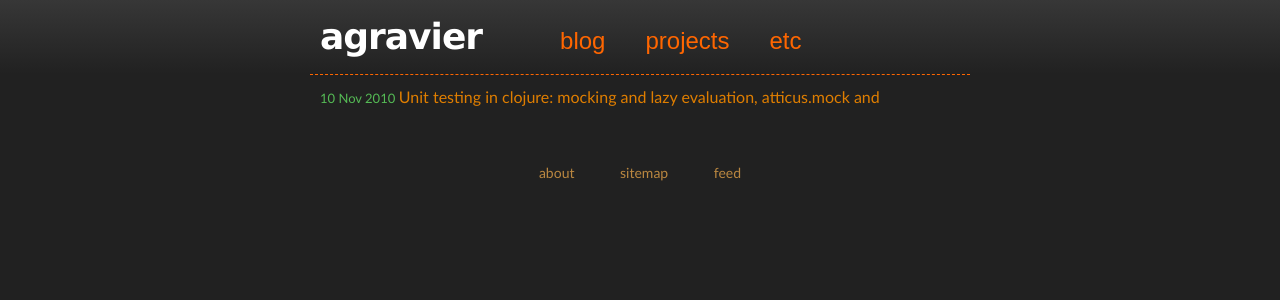
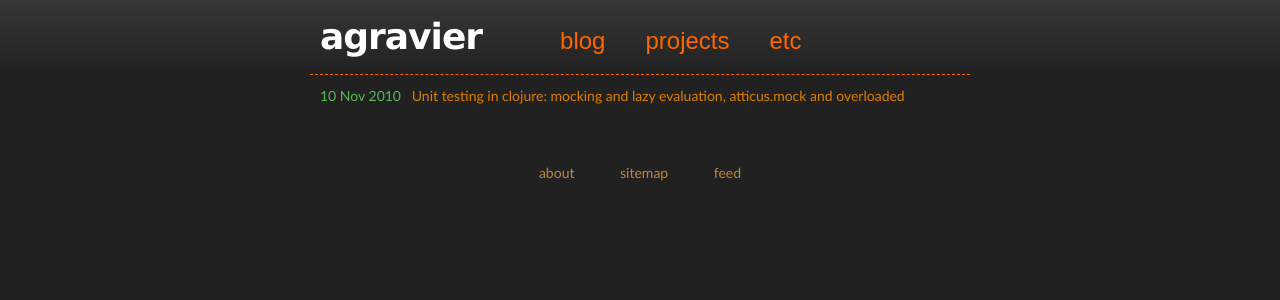
Before and after one commit to agravier/agravier.github.io, a Jekyll site: the page built from index.html, in a window 1280 px wide. Shown: the top 300 px of the page. Built offline with Jekyll 4.4.1, drawn with Linux system fonts in a browser that asks for light colours; Markdown is read by kramdown in place of the engine named in the settings.

Commit message:
Adjust small devices style and blogpost list formatting.

```diff
--- a/index.html
+++ b/index.html
@@ -6,7 +6,7 @@
         <div class="content">
           <ul class="related">
             {% for post in site.posts %}
-	      <li><span class="date">{{ post.date | date: "%d %b %Y" }}</span>
+	      <li><span class="date">{{ post.date | date: "%d %b %Y" }}</span>&nbsp;&nbsp;
                   <span class="title"><a href="{{ post.url }}">{{ post.title }}</a></span>
                   </li>
             {% endfor %}
--- a/stylesheets/stylesheet.css
+++ b/stylesheets/stylesheet.css
@@ -370,11 +370,10 @@
 }
 
 ul.related li span.title {
-  font-size: medium;
+  text-align: right;
 }
 
 ul.related li span.date {
-  font-size: small;
   color: #55bb55;
 }
 
@@ -492,7 +491,7 @@
 
 @media screen and (max-width: 480px) {
   body {
-    font-size:14px;
+    font-size:12px;
   }
 
   #downloads {
@@ -528,20 +527,24 @@
   box-shadow: none;
 }
 
+#header_wrap h1 {
+  font-size: 24px;
+}
+
   h1 {
-    font-size: 28px;
+    font-size: 22px;
   }
 
   h2 {
-    font-size: 24px;
+    font-size: 20px;
   }
 
   h3 {
-    font-size: 21px;
+    font-size: 18px;
   }
 
   h4 {
-    font-size: 18px;
+    font-size: 16px;
   }
 
   h5 {
```
